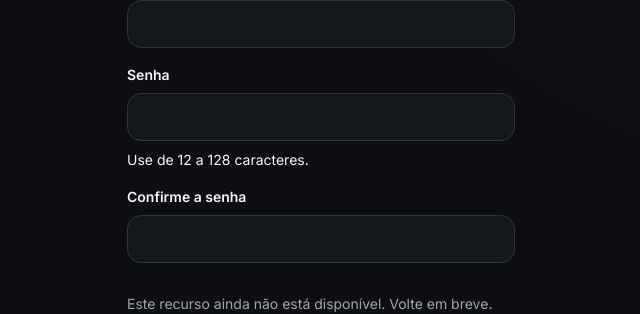
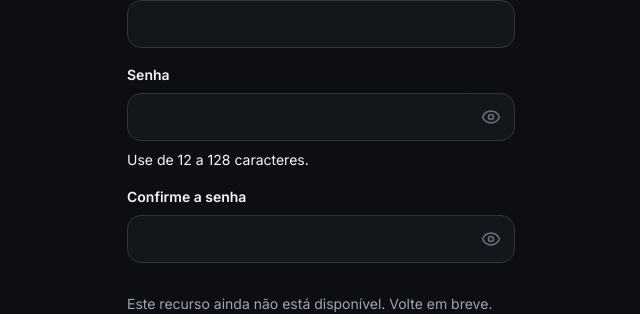
Before and after one commit to pauloluccasdev/diazen, a Next.js app: page /cadastro in a window 1280 px wide. Shown: the part 382-696 px from the top of the page, without its empty margins (319-959 px from the left). Built offline with nearby package versions, Linux system fonts and the light colour scheme; no server answers.

Commit message:
feat: permite mostrar e ocultar senhas nos formularios

```diff
--- a/src/app/globals.css
+++ b/src/app/globals.css
@@ -1609,3 +1609,38 @@ body {
   line-height: 28px;
   letter-spacing: -0.4px;
 }
+.password-field {
+  position: relative;
+  display: block;
+  width: 100%;
+  min-width: 0;
+}
+.auth-form .password-field input,
+.data-form .password-field input:not([type="checkbox"]) {
+  padding-right: 56px;
+}
+.password-toggle {
+  position: absolute;
+  right: 2px;
+  top: 2px;
+  display: grid;
+  place-items: center;
+  width: 44px;
+  height: 44px;
+  border-radius: 12px;
+  background: transparent;
+  color: var(--color-text-muted);
+}
+.password-toggle:hover:not(:disabled) {
+  color: var(--color-text);
+  background: var(--color-surface-raised);
+}
+.password-toggle[aria-pressed="true"] {
+  color: var(--color-accent);
+}
+.password-toggle:focus-visible {
+  outline-offset: -3px;
+}
+.data-form > fieldset > .password-field {
+  margin-top: 8px;
+}
--- a/src/app/painel/perfil/page.tsx
+++ b/src/app/painel/perfil/page.tsx
@@ -1,4 +1,5 @@
 import Link from "next/link";
+import { PasswordInput } from "@/components/password-input";
 import {
   UserRound,
   FolderOpen,
@@ -71,16 +72,15 @@ export default async function Profile() {
         <details>
           <summary>Solicitar exclusão da conta</summary>
           <ActionForm action={deleteAccount} submit="Excluir minha conta">
-            <label>
-              Senha atual
-              <input
-                type="password"
-                name="password"
-                autoComplete="current-password"
-                required
-                maxLength={1024}
-              />
-            </label>
+            <label htmlFor="deletion-password">Senha atual</label>
+            <PasswordInput
+              id="deletion-password"
+              visibilityLabel="senha atual"
+              name="password"
+              autoComplete="current-password"
+              required
+              maxLength={1024}
+            />
             <label>
               Digite EXCLUIR para confirmar
               <input
--- a/src/components/account-form.tsx
+++ b/src/components/account-form.tsx
@@ -6,6 +6,7 @@ import {
   recoverPassword,
   updatePassword,
 } from "@/app/cadastro/actions";
+import { PasswordInput } from "@/components/password-input";
 import { useOnline } from "@/lib/use-online";
 
 export function AccountForm({
@@ -52,10 +53,10 @@ export function AccountForm({
           <label htmlFor="password">
             {mode === "update" ? "Nova senha" : "Senha"}
           </label>
-          <input
+          <PasswordInput
             id="password"
+            visibilityLabel={mode === "update" ? "nova senha" : "senha"}
             name="password"
-            type="password"
             autoComplete="new-password"
             minLength={12}
             maxLength={128}
@@ -65,10 +66,10 @@ export function AccountForm({
           />
           <p id="password-help">Use de 12 a 128 caracteres.</p>
           <label htmlFor="confirmation">Confirme a senha</label>
-          <input
+          <PasswordInput
             id="confirmation"
+            visibilityLabel="confirmação da senha"
             name="confirmation"
-            type="password"
             autoComplete="new-password"
             minLength={12}
             maxLength={128}
--- a/src/components/login-form.tsx
+++ b/src/components/login-form.tsx
@@ -1,6 +1,7 @@
 "use client";
 
 import { useActionState } from "react";
+import { PasswordInput } from "@/components/password-input";
 import { useOnline } from "@/lib/use-online";
 import { signIn } from "@/app/entrar/actions";
 
@@ -27,10 +28,9 @@ export function LoginForm({ configured }: { configured: boolean }) {
         disabled={pending || unavailable}
       />
       <label htmlFor="password">Senha</label>
-      <input
+      <PasswordInput
         id="password"
         name="password"
-        type="password"
         autoComplete="current-password"
         required
         maxLength={1024}
--- /dev/null
+++ b/src/components/password-input.tsx
@@ -0,0 +1,43 @@
+"use client";
+
+import { useState, type ComponentPropsWithoutRef } from "react";
+import { Eye, EyeOff } from "lucide-react";
+
+type PasswordInputProps = Omit<ComponentPropsWithoutRef<"input">, "type"> & {
+  visibilityLabel?: string;
+};
+
+export function PasswordInput({
+  visibilityLabel = "senha",
+  disabled,
+  id,
+  ...props
+}: PasswordInputProps) {
+  const [visible, setVisible] = useState(false);
+  const revealed = visible && !disabled;
+  return (
+    <span className="password-field">
+      <input
+        {...props}
+        id={id}
+        disabled={disabled}
+        type={revealed ? "text" : "password"}
+      />
+      <button
+        className="password-toggle"
+        type="button"
+        disabled={disabled}
+        aria-label={`${revealed ? "Ocultar" : "Mostrar"} ${visibilityLabel}`}
+        aria-controls={id}
+        aria-pressed={revealed}
+        onClick={() => setVisible(!visible)}
+      >
+        {revealed ? (
+          <EyeOff size={20} aria-hidden="true" />
+        ) : (
+          <Eye size={20} aria-hidden="true" />
+        )}
+      </button>
+    </span>
+  );
+}
```
Also changed, not shown: 2 other files (tests, documents, lock files or other folders).
